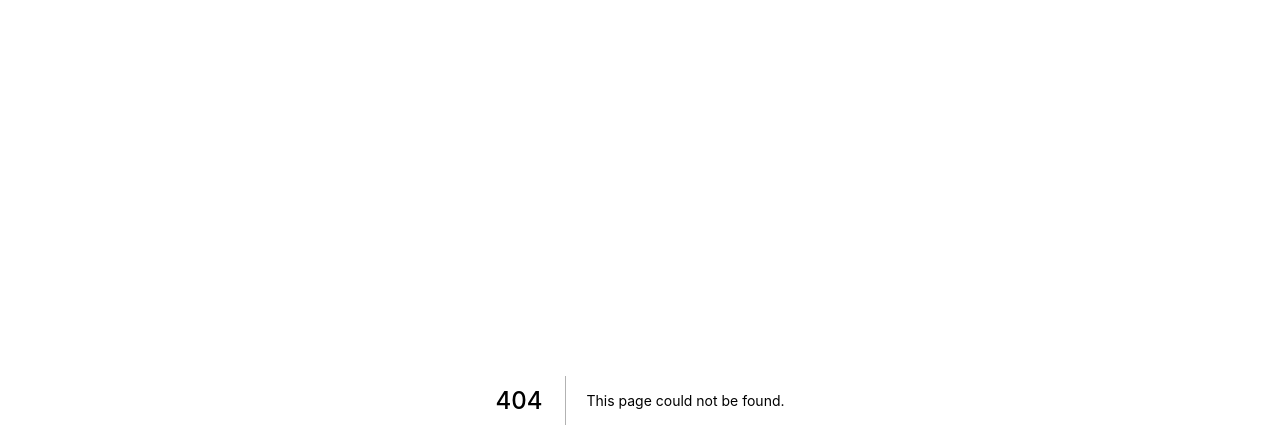
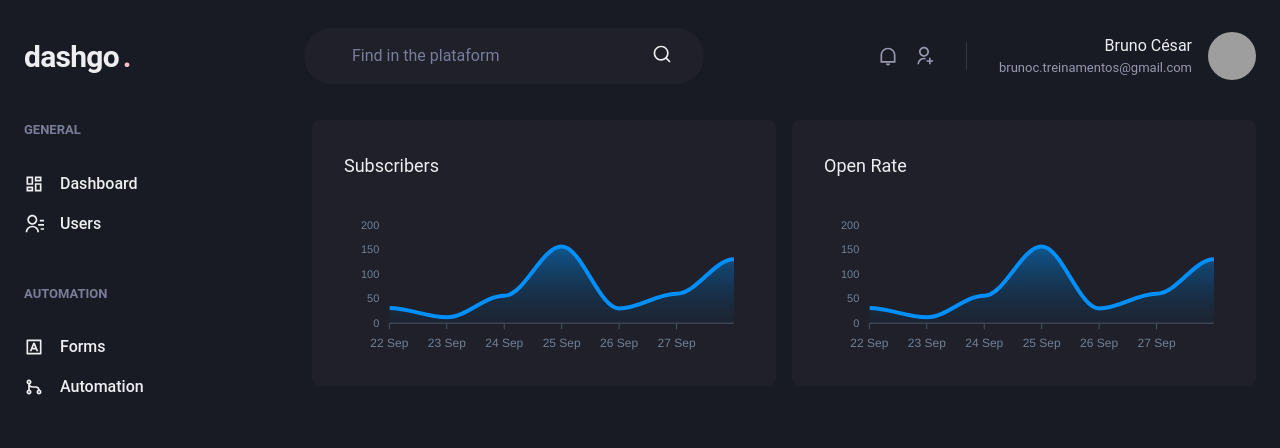
Before and after one commit to brunocesarr/dashgo, a Next.js app: page /dashboard in a window 1280 px wide. Before the commit this address had no page. Shown: the top 448 px of the page. Built offline with nearby package versions, Linux system fonts and the light colour scheme; grey boxes are pictures that could not be loaded.

Commit message:
#feat: Implements components and screens

```diff
--- a/package.json
+++ b/package.json
@@ -15,10 +15,13 @@
 		"@chakra-ui/react": "^2.3.4",
 		"@emotion/react": "^11.10.4",
 		"@emotion/styled": "^11.10.4",
+		"apexcharts": "^3.35.5",
 		"framer-motion": "^7.3.6",
 		"next": "12.3.1",
 		"react": "18.2.0",
-    "react-dom": "18.2.0"
+		"react-apexcharts": "^1.4.0",
+		"react-dom": "18.2.0",
+		"react-icons": "^4.4.0"
 	},
 	"devDependencies": {
 		"@types/node": "^18.7.21",
--- /dev/null
+++ b/src/components/Form/Input.tsx
@@ -0,0 +1,29 @@
+import {
+  FormControl,
+  FormLabel,
+  Input as ChakraInput,
+  InputProps as ChakraInputProps,
+} from '@chakra-ui/react';
+
+interface InputProps extends ChakraInputProps {
+  name: string;
+  label?: string;
+}
+
+export function Input({ name, label, ...props }: InputProps) {
+  return (
+    <FormControl>
+      {!!label && <FormLabel htmlFor={name}>{label}</FormLabel>}
+      <ChakraInput
+        name={name}
+        id={name}
+        focusBorderColor="pink.500"
+        bgColor="gray.900"
+        variant="filled"
+        _hover={{ bgColor: 'gray.900' }}
+        size="lg"
+        {...props}
+      />
+    </FormControl>
+  );
+}
--- /dev/null
+++ b/src/components/Form/index.ts
@@ -0,0 +1 @@
+export * from './Input';
--- /dev/null
+++ b/src/components/Header.tsx
@@ -0,0 +1,77 @@
+import { Flex, Input, Text, Icon, HStack, Box, Avatar } from '@chakra-ui/react';
+import {
+  RiNotificationLine,
+  RiSearchLine,
+  RiUserAddLine,
+} from 'react-icons/ri';
+
+export function Header() {
+  return (
+    <Flex
+      as="header"
+      w="100%"
+      maxWidth={1480}
+      h="20"
+      mx="auto"
+      mt="4"
+      px="6"
+      align="center">
+      <Text fontSize="3xl" fontWeight="bold" letterSpacing="tight" w="64">
+        dashgo
+        <Text as="span" ml="1" color="pink">
+          .
+        </Text>
+      </Text>
+
+      <Flex
+        as="label"
+        flex="1"
+        py="4"
+        px="8"
+        ml="6"
+        maxWidth={400}
+        alignSelf="center"
+        position="relative"
+        bg="gray.800"
+        borderRadius="full">
+        <Input
+          color="gray.50"
+          variant="unstyled"
+          px="4"
+          mr="4"
+          placeholder="Find in the plataform"
+          _placeholder={{ color: 'gray.400' }}
+        />
+        <Icon as={RiSearchLine} fontSize="20" />
+      </Flex>
+
+      <Flex align="center" ml="auto">
+        <HStack
+          spacing="4"
+          mx="8"
+          pr="8"
+          py="1"
+          color="gray.300"
+          borderRightWidth={1}
+          borderColor="gray.700">
+          <Icon as={RiNotificationLine} fontSize="20" />
+          <Icon as={RiUserAddLine} fontSize="20" />
+        </HStack>
+
+        <Flex align="center">
+          <Box mr="4" textAlign="right">
+            <Text>Bruno César</Text>
+            <Text color="gray.300" fontSize="small">
+              brunoc.treinamentos@gmail.com
+            </Text>
+          </Box>
+          <Avatar
+            size="md"
+            name="Bruno César"
+            src="https://github.com/brunocesarr.png"
+          />
+        </Flex>
+      </Flex>
+    </Flex>
+  );
+}
--- /dev/null
+++ b/src/components/Sidebar.tsx
@@ -0,0 +1,54 @@
+import { Box, Icon, Link, Stack, Text } from '@chakra-ui/react';
+import {
+  RiContactsLine,
+  RiDashboardLine,
+  RiGitMergeLine,
+  RiInputMethodLine,
+} from 'react-icons/ri';
+
+export function Sidebar() {
+  return (
+    <Box as="aside" w="64" mr="8">
+      <Stack spacing="12" align="flex-start">
+        <Box>
+          <Text fontWeight="bold" color="gray.400" fontSize="small">
+            GENERAL
+          </Text>
+          <Stack spacing="4" mt="8" align="stretch">
+            <Link display="flex" alignItems="center">
+              <Icon as={RiDashboardLine} fontSize="20" />
+              <Text ml="4" fontWeight="medium">
+                Dashboard
+              </Text>
+            </Link>
+            <Link display="flex" alignItems="center">
+              <Icon as={RiContactsLine} fontSize="20" />
+              <Text ml="4" fontWeight="medium">
+                Users
+              </Text>
+            </Link>
+          </Stack>
+        </Box>
+        <Box>
+          <Text fontWeight="bold" color="gray.400" fontSize="small">
+            AUTOMATION
+          </Text>
+          <Stack spacing="4" mt="8" align="stretch">
+            <Link display="flex" alignItems="center">
+              <Icon as={RiInputMethodLine} fontSize="20" />
+              <Text ml="4" fontWeight="medium">
+                Forms
+              </Text>
+            </Link>
+            <Link display="flex" alignItems="center">
+              <Icon as={RiGitMergeLine} fontSize="20" />
+              <Text ml="4" fontWeight="medium">
+                Automation
+              </Text>
+            </Link>
+          </Stack>
+        </Box>
+      </Stack>
+    </Box>
+  );
+}
--- /dev/null
+++ b/src/components/index.ts
@@ -0,0 +1,3 @@
+export * from './Header';
+export * from './Sidebar';
+export * from './Form';
--- /dev/null
+++ b/src/pages/dashboard.tsx
@@ -0,0 +1,94 @@
+import { Box, Flex, SimpleGrid, Text, theme } from '@chakra-ui/react';
+import { ApexOptions } from 'apexcharts';
+import dynamic from 'next/dynamic';
+import { Header, Sidebar } from '../components';
+
+const Chart = dynamic(() => import('react-apexcharts'), {
+  ssr: false,
+});
+
+const options: ApexOptions = {
+  chart: {
+    toolbar: {
+      show: false,
+    },
+    zoom: {
+      enabled: false,
+    },
+    foreColor: theme.colors.gray[500],
+  },
+  grid: {
+    show: false,
+  },
+  dataLabels: {
+    enabled: false,
+  },
+  tooltip: {
+    enabled: false,
+  },
+  xaxis: {
+    type: 'datetime',
+    axisBorder: {
+      color: theme.colors.gray[600],
+    },
+    axisTicks: {
+      color: theme.colors.gray[600],
+    },
+    categories: [
+      '2022-09-22T00:00:00.000Z',
+      '2022-09-23T00:00:00.000Z',
+      '2022-09-24T00:00:00.000Z',
+      '2022-09-25T00:00:00.000Z',
+      '2022-09-26T00:00:00.000Z',
+      '2022-09-27T00:00:00.000Z',
+      '2022-09-28T00:00:00.000Z',
+    ],
+  },
+  fill: {
+    opacity: 0.3,
+    type: 'gradient',
+    gradient: {
+      shade: 'dark',
+      opacityFrom: 0.7,
+      opacityTo: 0.3,
+    },
+  },
+};
+
+const series = [
+  {
+    name: 'series1',
+    data: [31, 12, 56, 156, 30, 60, 130],
+  },
+];
+
+export default function Dashboard() {
+  return (
+    <Flex direction="column" h="100vh">
+      <Header />
+
+      <Flex width="100%" my="6" maxWidth={1480} mx="auto" px="6">
+        <Sidebar />
+
+        <SimpleGrid
+          flex="1"
+          gap="4"
+          minChildWidth="320px"
+          alignItems="flex-start">
+          <Box p="8" bg="gray.800" borderRadius={8} pb="4">
+            <Text fontSize="lg" mb="4">
+              Subscribers
+            </Text>
+            <Chart type="area" height={160} options={options} series={series} />
+          </Box>
+          <Box p="8" bg="gray.800" borderRadius={8} pb="4">
+            <Text fontSize="lg" mb="4">
+              Open Rate
+            </Text>
+            <Chart type="area" height={160} options={options} series={series} />
+          </Box>
+        </SimpleGrid>
+      </Flex>
+    </Flex>
+  );
+}
```
Also changed, not shown: src/pages/index.tsx (+23 -1 lines), .eslintrc.json, .prettierrc.json, tsconfig.json (indentation only), 2 other files (tests, documents, lock files or other folders). Lines whose indentation alone changed are shown as unchanged.
